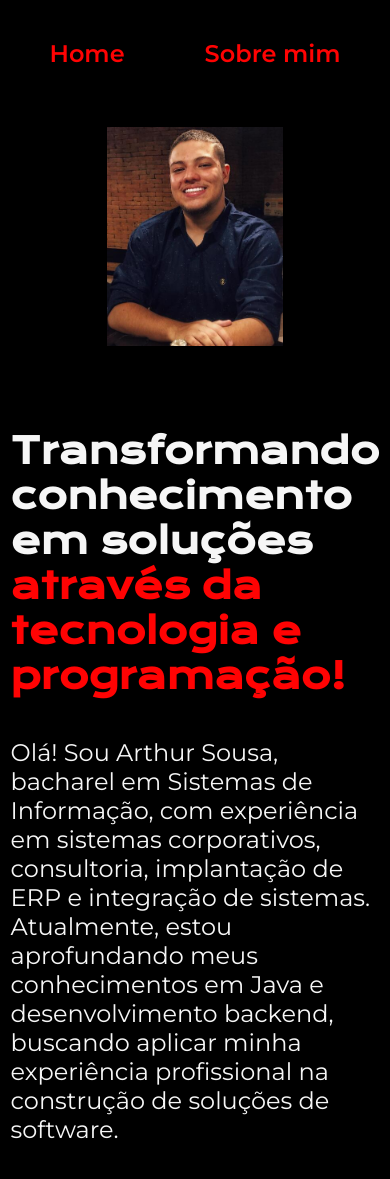
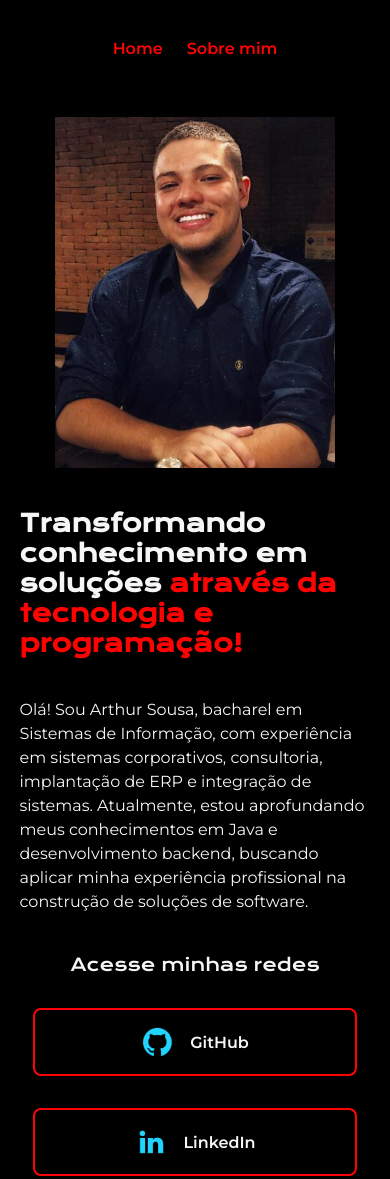
Before and after one commit to ArthurMSousa/portifolio, a plain HTML site: page index.html in a window 390 px wide. Shown: the top 1179 px of the page. Drawn offline with nearby package versions, Linux system fonts and the light colour scheme.

Commit message:
Refactor CSS for better responsiveness and hover effects
fix: improve responsiveness and navigation hover

```diff
--- a/styles/style.css
+++ b/styles/style.css
@@ -9,19 +9,20 @@
     --fonte-primaria: 'Krona One', sans-serif;
     --fonte-secundaria: 'Montserrat', sans-serif;
 }
-*{
+
+* {
     margin: 0;
     padding: 0;
 }
 
-body{
+body {
     box-sizing: border-box;
     background-color: var(--cor-primaria);
     color: var(--cor-secundaria);
 }
 
 .cabecalho {
-    padding: 2% 0% 0% 15%
+    padding: 2% 0% 0% 15%;
 }
 
 .cabecalho__menu {
@@ -37,7 +38,7 @@ body{
     text-decoration: none;
 }
 
-.apresentacao{
+.apresentacao {
     padding: 5% 15%;
     display: flex;
     align-items: center;
@@ -45,28 +46,29 @@ body{
     gap: 82px;
 }
 
-.apresentacao__conteudo{
+.apresentacao__conteudo {
     width: 50%;
     display: flex;
     flex-direction: column;
     gap: 40px;
 }
 
-.apresentacao__conteudo__titulo{
+.apresentacao__conteudo__titulo {
     font-size: 2.25rem;
     font-family: var(--fonte-primaria);
 }
 
-.titulo-destaque{
+.titulo-destaque {
     color: var(--cor-terciaria);
 }
 
-.apresentacao__conteudo__texto{
+.apresentacao__conteudo__texto {
     font-size: 1.5rem;
     font-family: var(--fonte-secundaria);
+    line-height: 1.5;
 }
 
-.apresentacao__links{
+.apresentacao__links {
     display: flex;
     flex-direction: column;
     justify-content: space-between;
@@ -74,15 +76,16 @@ body{
     gap: 32px;
 }
 
-.apresentacao__links__subtitulo{
+.apresentacao__links__subtitulo {
     font-family: var(--fonte-primaria);
     font-weight: 400;
     font-size: 1.5rem;
 }
 
-.apresentacao__links__navegacao{
+.apresentacao__links__navegacao {
     display: flex;
     justify-content: center;
+    align-items: center;
     gap: 16px;
     border: 2px solid var(--cor-terciaria);
     width: 50%;
@@ -96,15 +99,18 @@ body{
     font-family: var(--fonte-secundaria);
 }
 
-.apresentacao__links__link:hover{
+/* Correção do efeito hover */
+.apresentacao__links__navegacao:hover {
     background-color: var(--cor-rover);
 }
 
 .apresentacao__imagem {
     width: 50%;
+    max-width: 100%;
+    height: auto;
 }
 
-.rodape{
+.rodape {
     color: var(--cor-primaria);
     background-color: var(--cor-terciaria);
     padding: 24px;
@@ -114,6 +120,7 @@ body{
     font-weight: 400;
 }
 
+/* Tablets e telas menores */
 @media (max-width: 1200px) {
     .cabecalho {
         padding: 10%;
@@ -121,15 +128,58 @@ body{
 
     .cabecalho__menu {
         justify-content: center;
+        gap: 40px;
     }
 
     .apresentacao {
         flex-direction: column-reverse;
         padding: 5%;
+        gap: 40px;
     }
 
     .apresentacao__conteudo {
-        width: auto;
+        width: 100%;
     }
 
+    .apresentacao__imagem {
+        width: 50%;
+    }
 }
+
+/* Celulares */
+@media (max-width: 600px) {
+    .cabecalho__menu {
+        gap: 24px;
+    }
+
+    .cabecalho__menu__link {
+        font-size: 1rem;
+    }
+
+    .apresentacao__conteudo__titulo {
+        font-size: 1.5rem;
+    }
+
+    .apresentacao__conteudo__texto {
+        font-size: 1rem;
+    }
+
+    .apresentacao__links__subtitulo {
+        font-size: 1.1rem;
+    }
+
+    .apresentacao__links__navegacao {
+        width: 100%;
+        max-width: 320px;
+        font-size: 1rem;
+        padding: 16px 0;
+    }
+
+    .apresentacao__imagem {
+        width: 80%;
+    }
+
+    .rodape {
+        font-size: 1rem;
+    }
+}
```
